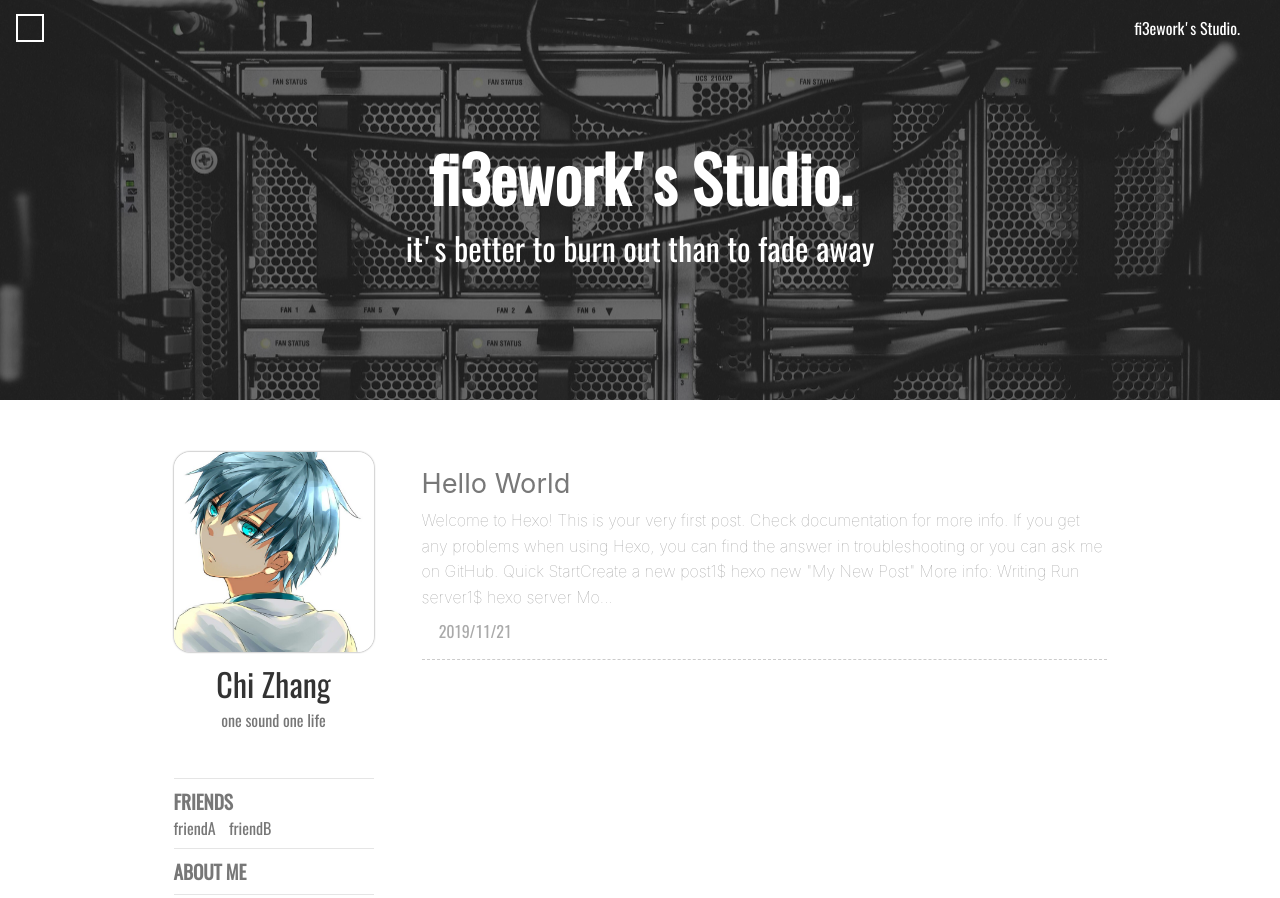
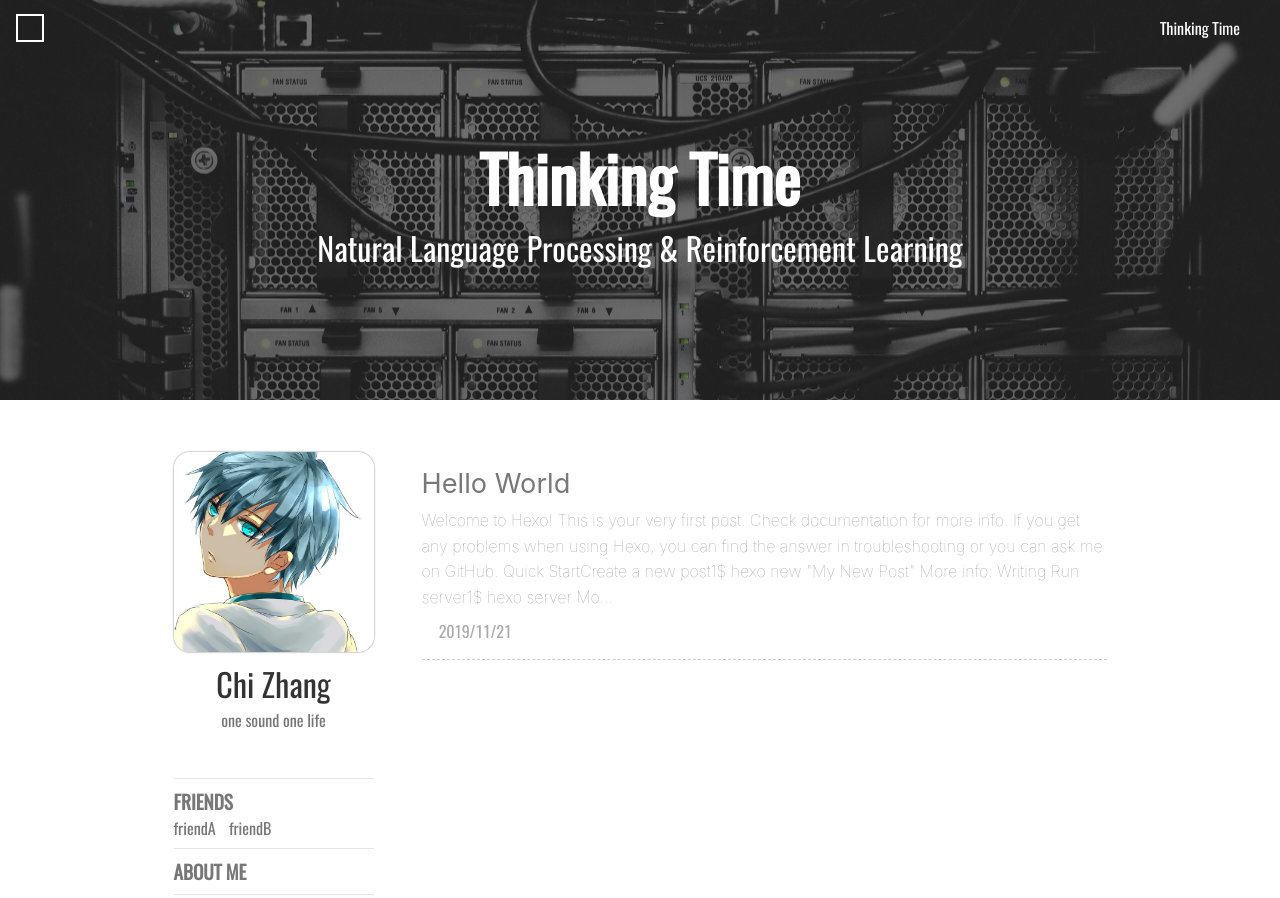
Before and after one commit to DaoSword/DaoSword.github.io, a plain HTML site: page index.html in a window 1280 px wide. Shown: the top 898 px of the page. Drawn offline with nearby package versions, Linux system fonts and the light colour scheme; some packages are replaced by stand-ins of ours; a script that the page names is missing; a web font is replaced by a local one.

Commit message:
Site updated: 2019-11-22 13:30:17

```diff
--- a/index.html
+++ b/index.html
@@ -22,7 +22,7 @@
     <meta name="description" content="">
     <meta http-equiv="Cache-control" content="no-cache">
     <meta http-equiv="X-UA-Compatible" content="IE=edge,chrome=1"/>
-    <title>fi3ework&#39;s Studio</title>
+    <title>Thinking Time</title>
     <style type="text/css">
     @font-face {
         font-family: 'Oswald-Regular';
@@ -210,7 +210,7 @@
     <div class="header-sidebar-menu">&#xe775;</div>
     <!-- post页的toggle banner  -->
 
-    <a class="home-link" href=/>fi3ework's Studio.</a>
+    <a class="home-link" href=/>Thinking Time</a>
 </header>
     <div class="wrapper">
         <div class="site-intro" style="
@@ -236,7 +236,7 @@ height:50vh;
         <h1 class="intro-title">
             <!-- 主页  -->
 
-            fi3ework's Studio.
+            Thinking Time
             <!-- 文章页  -->
 
         </h1>
@@ -245,7 +245,7 @@ height:50vh;
             <!-- 主页副标题  -->
 
 
-                it's better to burn out than to fade away
+                Natural Language Processing & Reinforcement Learning
 
             <!-- 文章页  -->
 
```
Also changed, not shown: 2019/11/21/hello-world/index.html (+3 -3 lines), archives/2019/11/index.html (+2 -2 lines), archives/2019/index.html (+2 -2 lines), archives/index.html (+2 -2 lines).
